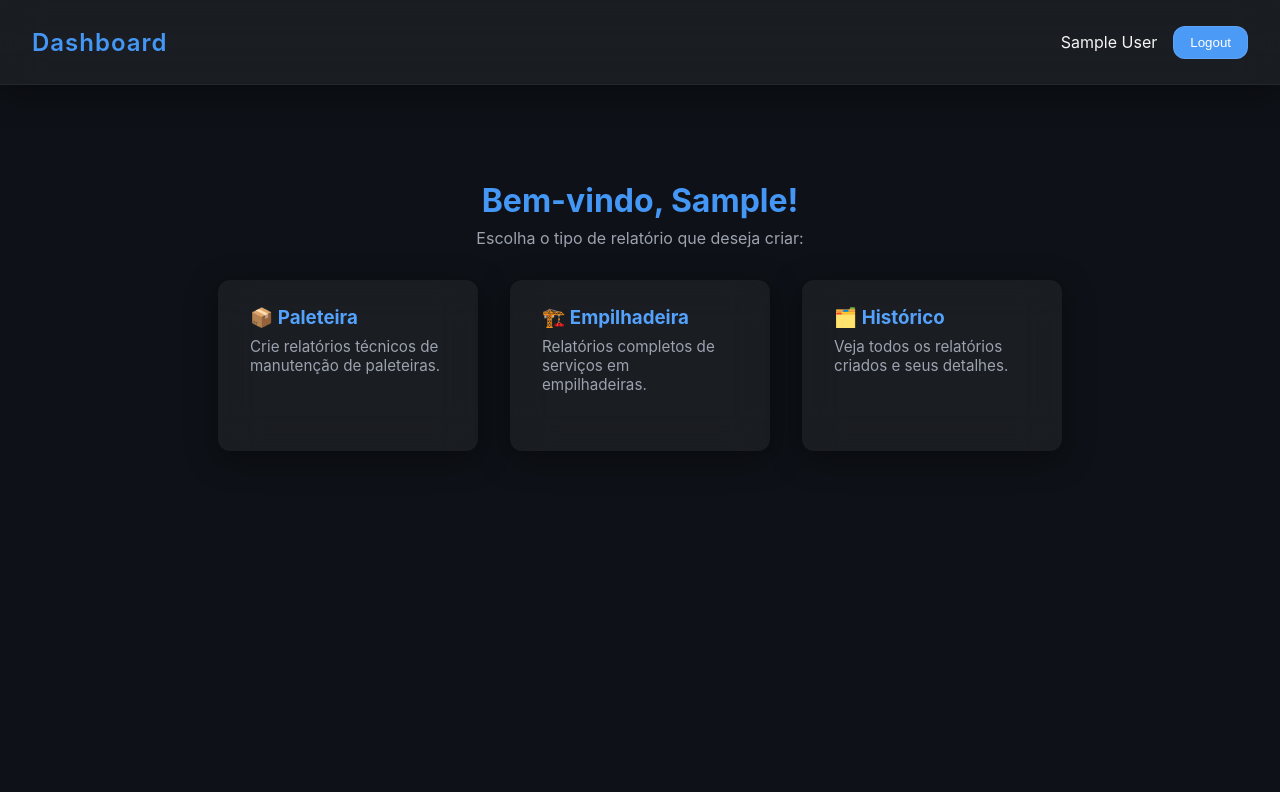
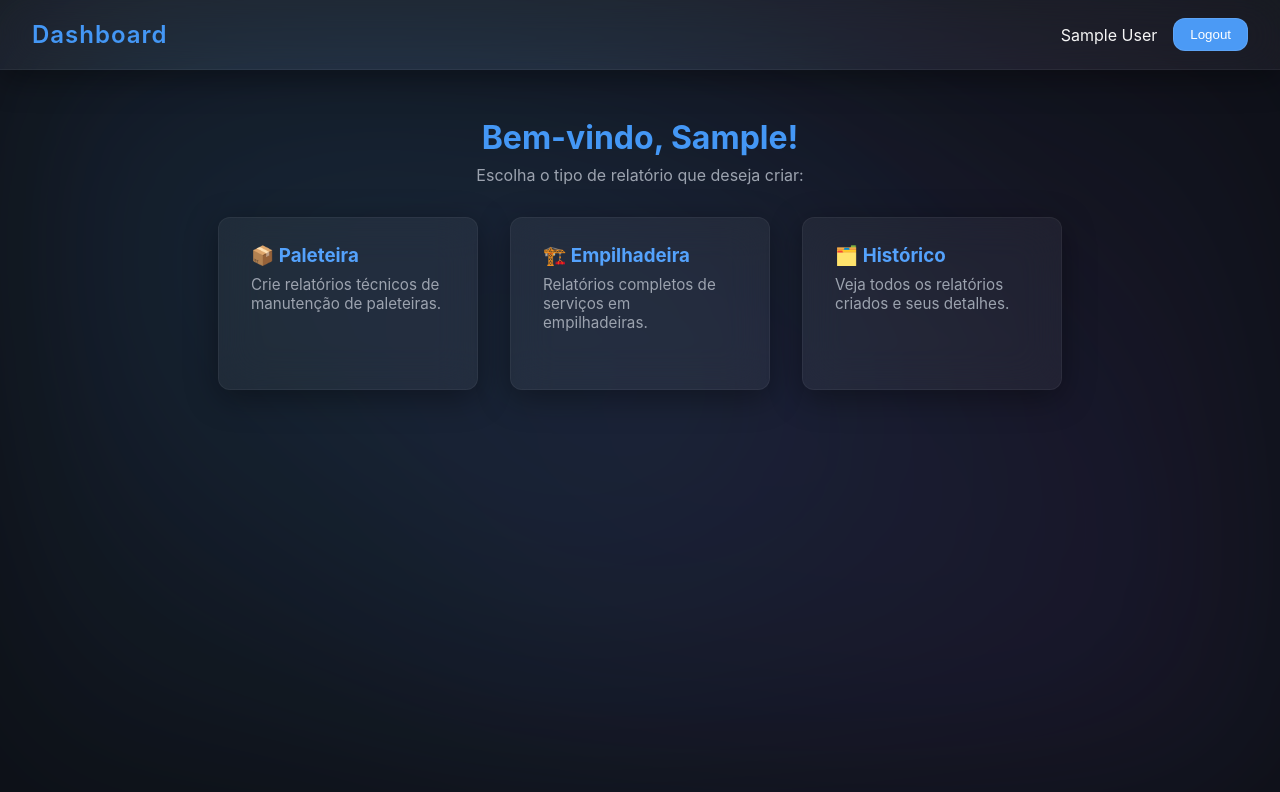
Before and after one commit to arturwgnr/SOS-Project, a React app in the folder frontend/: page /dashboard in a window 1280 px wide. Shown: the top 792 px of the page. Built offline with nearby package versions, Linux system fonts and the light colour scheme; sample sign-in values are in the browser's storage; the HTML template or start-up script is replaced by a standard one.

Commit message:
UX polishment final version

```diff
--- a/frontend/src/pages/Dashboard.jsx
+++ b/frontend/src/pages/Dashboard.jsx
@@ -7,7 +7,7 @@ export default function Dashboard() {
 
   return (
     <div className="dashboard">
-      <main className="dashboard-content">
+      <main className="dashboard-content-oficial">
         <h1>Bem-vindo, {user?.name?.split(" ")[0]}!</h1>
         <p>Escolha o tipo de relatório que deseja criar:</p>
 
@@ -28,11 +28,12 @@ export default function Dashboard() {
           </div>
 
           {/* 💬 Card motivacional (só desktop) */}
-          <div className="motivational-card glass">
-            <h2>
+
+          <div className="motivational-wrapper">
+            <div className="motivational-card">
               “Cada relatório é mais do que um arquivo, é um registro da tua
               excelência técnica.” 📋
-            </h2>
+            </div>
           </div>
         </div>
       </main>
--- a/frontend/src/styles/History.css
+++ b/frontend/src/styles/History.css
@@ -31,7 +31,7 @@ button.downloadbtn:hover {
 }
 
 select {
-  background-color: #36363f !important;
+  background-color: #3b4453 !important;
   color: #f5f5f5 !important;
   border: 1px solid rgba(255, 255, 255, 0.1);
   border-radius: 8px;
@@ -231,6 +231,40 @@ select {
   color: #fff;
 }
 
+/* === PAGINATION === */
+.pagination {
+  display: flex;
+  justify-content: center;
+  align-items: center;
+  gap: 1rem;
+  margin: 1.5rem 0;
+}
+
+.pagination button {
+  background: #f5b453;
+  color: #000;
+  border: none;
+  padding: 0.5rem 1rem;
+  border-radius: 8px;
+  cursor: pointer;
+  font-weight: 600;
+  transition: 0.3s;
+}
+
+.pagination button:hover {
+  background: #ffbd59;
+}
+
+.pagination button:disabled {
+  opacity: 0.5;
+  cursor: not-allowed;
+}
+
+.pagination span {
+  color: #fff;
+  font-weight: 500;
+}
+
 /* ===== RESPONSIVE ===== */
 
 @media (min-width: 768px) {
@@ -245,6 +279,36 @@ select {
   }
   .history-table {
     display: none;
+  }
+}
+
+/* === FIX MOBILE PARA HISTORY === */
+@media (max-width: 768px) {
+  .topbar {
+    position: fixed;
+    top: 0;
+    left: 0;
+    width: 100%;
+    height: 70px;
+    z-index: 100;
+  }
+
+  .history {
+    margin-top: 85px !important; /* evita sobreposição da topbar */
+    padding: 0 1.2rem !important; /* cria respiro lateral */
+    width: 100%;
+    box-sizing: border-box; /* evita overflow */
+  }
+
+  .manual-form,
+  .filter-container {
+    width: 100%;
+    max-width: 95%;
+    margin-inline: auto;
+  }
+
+  .history-cards {
+    padding-inline: 0.5rem;
   }
 }
 
@@ -268,3 +332,35 @@ select {
 .history .downloadbtn:hover {
   background-color: #ffbd59 !important;
 }
+
+/* === FIX DESKTOP SCROLL E LARGURA === */
+@media (min-width: 768px) {
+  html,
+  body {
+    overflow-y: auto !important;
+  }
+
+  .history {
+    margin-top: 90px !important; /* espaço da topbar */
+    padding: 0 2rem !important;
+    max-width: 1200px;
+    margin-inline: auto;
+    box-sizing: border-box;
+    min-height: 100vh;
+  }
+
+  .history-table {
+    width: 100%;
+    max-width: 1200px;
+    margin-inline: auto;
+    margin-top: 2rem;
+    border-radius: 12px;
+    overflow-x: auto;
+  }
+
+  .history::after {
+    content: "";
+    display: block;
+    height: 100px; /* respiro no fim */
+  }
+}
--- a/frontend/src/styles/PalletReport.css
+++ b/frontend/src/styles/PalletReport.css
@@ -119,6 +119,37 @@ select:focus {
   background: rgba(255, 255, 255, 0.03);
 }
 
+/* === FUNDO ILUMINADO ESTÁTICO (MESMO DO DASHBOARD) === */
+.pallet-report {
+  position: relative;
+  overflow: hidden;
+  z-index: 0;
+}
+
+.pallet-report::before {
+  content: "";
+  position: fixed;
+  top: 0;
+  left: 0;
+  width: 100vw;
+  height: 100vh;
+  background: radial-gradient(
+      circle at 20% 30%,
+      rgba(88, 166, 255, 0.15),
+      transparent 60%
+    ),
+    radial-gradient(
+      circle at 80% 70%,
+      rgba(139, 92, 246, 0.12),
+      transparent 60%
+    ),
+    radial-gradient(circle at 50% 50%, rgba(88, 166, 255, 0.1), transparent 70%);
+  filter: blur(90px);
+  opacity: 0.8;
+  z-index: -1;
+  pointer-events: none;
+}
+
 /* === BOTÃO PRINCIPAL === */
 button[type="submit"] {
   margin-top: 1rem;
--- a/frontend/src/styles/dashboard.css
+++ b/frontend/src/styles/dashboard.css
@@ -1,20 +1,53 @@
 @import "./variables.css";
 
-/* BASE */
+/* === BASE === */
 .dashboard {
   background-color: var(--color-bg);
   min-height: 100vh;
   display: flex;
   flex-direction: column;
   color: var(--color-text-primary);
+  position: relative;
+  overflow: hidden;
+  z-index: 0; /* cria base mais profunda */
 }
 
-/* TOPBAR */
+.dashboard::before {
+  content: "";
+  position: fixed; /* ← chave do problema: estava absolute */
+  top: 0;
+  left: 0;
+  width: 100vw;
+  height: 100vh;
+  background: radial-gradient(
+      circle at 20% 30%,
+      rgba(88, 166, 255, 0.15),
+      transparent 60%
+    ),
+    radial-gradient(
+      circle at 80% 70%,
+      rgba(139, 92, 246, 0.12),
+      transparent 60%
+    ),
+    radial-gradient(circle at 50% 50%, rgba(88, 166, 255, 0.1), transparent 70%);
+  filter: blur(90px);
+  z-index: -1; /* ← fica atrás de tudo */
+  opacity: 0.8;
+  pointer-events: none; /* impede interferência em cliques */
+}
+
+/* Garante que o conteúdo fica acima do fundo */
+.dashboard * {
+  position: relative;
+  z-index: 1;
+}
+
+/* === TOPBAR === */
 .topbar {
   display: flex;
   justify-content: space-between;
   align-items: center;
-  height: 85px;
+  height: 70px;
   width: 100%;
   padding: 1rem 3rem;
   background: rgba(255, 255, 255, 0.03);
@@ -24,7 +57,9 @@
   left: 0;
   right: 0;
   z-index: 10;
-  border-radius: 0px !important;
+  border-radius: 0 !important;
+  backdrop-filter: blur(12px);
+  box-shadow: 0 2px 15px rgba(0, 0, 0, 0.2);
 }
 
 .topbar:hover {
@@ -35,8 +70,15 @@
   height: 38px;
   width: auto;
   object-fit: contain;
+  cursor: pointer;
+  transition: 0.4s ease;
 }
 
+.logo-img:hover {
+  transform: scale(1.05);
+}
+
+/* === USER INFO === */
 .user-info {
   display: flex;
   align-items: center;
@@ -58,33 +100,38 @@
   box-shadow: 1px 1px 20px #54a2fc56 !important;
 }
 
-/* CONTENT */
-.dashboard-content {
+/* === CONTENT === */
+.dashboard-content-oficial {
+  background: transparent;
   flex: 1;
   padding: 3rem;
   display: flex;
   flex-direction: column;
   align-items: center;
   text-align: center;
+  border-radius: 10px !important;
 }
 
 .dashboard-content h1 {
   font-size: 2rem;
   color: var(--color-primary);
   margin-bottom: 0.5rem;
+  animation: fadeIn 1s ease;
 }
 
 .dashboard-content p {
   color: var(--color-text-secondary);
   margin-bottom: 2rem;
+  animation: fadeIn 1.2s ease;
 }
 
-/* CARDS */
+/* === CARDS === */
 .cards-container {
   display: flex;
   flex-wrap: wrap;
   justify-content: center;
   gap: 2rem;
+  animation: fadeUp 1.5s ease;
 }
 
 .card {
@@ -92,13 +139,18 @@
   padding: 1.8rem;
   border-radius: var(--radius);
   cursor: pointer;
-  transition: var(--transition);
+  transition: 0.4s ease;
   text-align: left;
+  background: rgba(255, 255, 255, 0.03);
+  border: 1px solid rgba(255, 255, 255, 0.05);
+  backdrop-filter: blur(10px);
+  box-shadow: 0 4px 12px rgba(0, 0, 0, 0.25);
 }
 
 .card:hover {
-  transform: translateY(-5px);
+  transform: translateY(-6px) scale(1.02);
   border: 1px solid var(--color-primary);
+  box-shadow: 0 0 25px rgba(88, 166, 255, 0.2);
 }
 
 .card h3 {
@@ -111,7 +163,7 @@
   font-size: 0.95rem;
 }
 
-/* === CARD MOTIVACIONAL (DESKTOP ONLY) === */
+/* === CARD MOTIVACIONAL === */
 .motivational-card {
   margin-top: 3rem;
   max-width: 820px;
@@ -125,14 +177,29 @@
   font-weight: 600;
   letter-spacing: 0.5px;
   box-shadow: 0 4px 20px rgba(0, 0, 0, 0.2);
-  margin-top: 40px;
-  animation: fadeIn 0.8s ease;
+  animation: fadeUp 1.2s ease;
+  width: 100%;
 }
 
+/* Força ficar abaixo dos 3 cards */
+.motivational-wrapper {
+  display: flex;
+  justify-content: center;
+  width: 100%;
+  margin-top: 3rem;
+}
+
+@media (max-width: 768px) {
+  .motivational-wrapper {
+    display: none;
+  }
+}
+
+/* === ANIMAÇÕES === */
 @keyframes fadeIn {
   from {
     opacity: 0;
-    transform: translateY(10px);
+    transform: translateY(-10px);
   }
   to {
     opacity: 1;
@@ -140,16 +207,21 @@
   }
 }
 
-@media (max-width: 768px) {
-  .motivational-card {
-    display: none;
+@keyframes fadeUp {
+  from {
+    opacity: 0;
+    transform: translateY(20px);
+  }
+  to {
+    opacity: 1;
+    transform: translateY(0);
   }
 }
 
 /* === RESPONSIVE === */
 @media (max-width: 768px) {
   .topbar {
-    flex-direction: row; /* mantém lado a lado */
+    flex-direction: row;
     justify-content: space-between;
     padding: 1rem 1.2rem;
     position: fixed;
@@ -160,8 +232,24 @@
     backdrop-filter: blur(8px);
   }
 
-  .dashboard-content {
-    margin-top: 50px; /* espaço para o topbar fixo */
+  @media (max-width: 768px) {
+    .topbar {
+      position: fixed;
+      top: 0;
+      left: 0;
+      width: 100%;
+      height: 70px;
+      z-index: 100;
+    }
+
+    .dashboard-content-oficial,
+    .pallet-report {
+      margin-top: 80px !important; /* compensa a altura da topbar */
+    }
+  }
+
+  .dashboard-content-oficial {
+    margin-top: 70px;
     padding: 2rem 1.5rem;
   }
 
```
Also changed, not shown: frontend/src/pages/History.jsx (+64 -19 lines).
